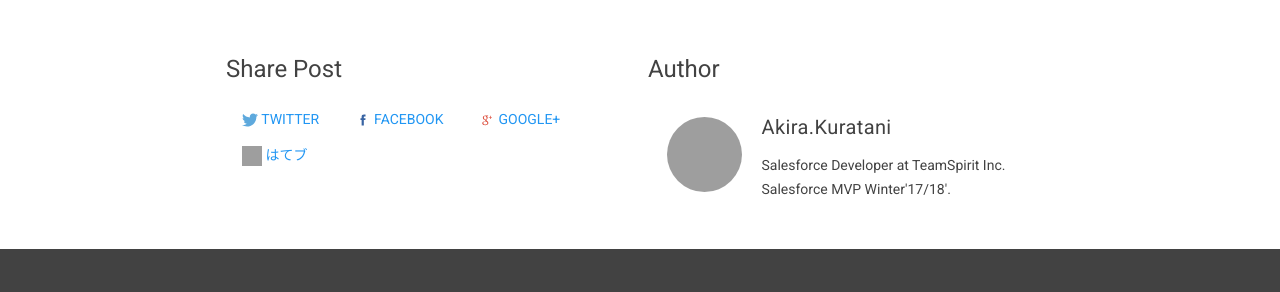
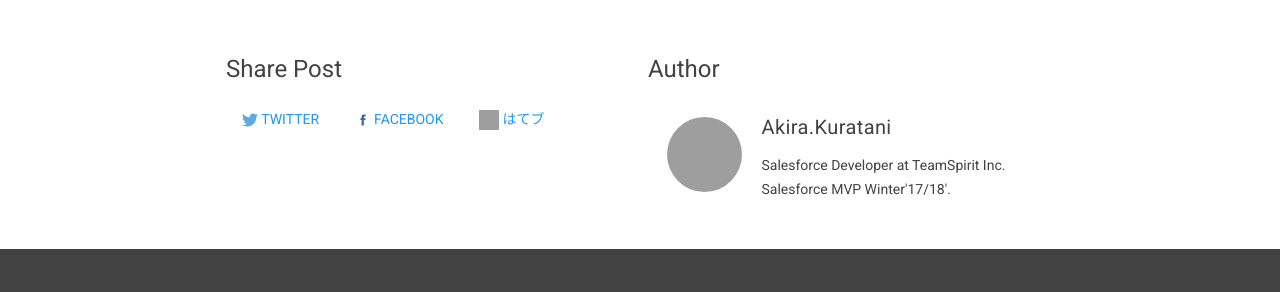
Before and after one commit to migrationfm/migrationfm.github.io, a Jekyll site: the page built from about.md, in a window 1280 px wide. Shown: the part 998-1290 px from the top of the page. Built offline with Jekyll 4.4.1, drawn with Linux system fonts in a browser that asks for light colours; nearby versions of some CDN libraries; grey boxes are pictures that could not be loaded.

Commit message:
Remove Google+ button

```diff
--- a/_includes/social.html
+++ b/_includes/social.html
@@ -27,16 +27,6 @@
       Share post on Facebook
     </div>
 
-    <a id="gplus" class="mdl-button mdl-button--primary gplus" onclick="window.open('https://plus.google.com/share?url='+window.location.href, 'google-plus-share', 'width=490,height=530');return false;">
-      <span class="icon">
-        <svg viewBox="0 0 512 512"><path style="fill: #DC4A38" d="M416.6 179.9h-41.5v41.5h-20.8v-41.5h-41.5v-20.8h41.5v-41.5h20.8v41.5h41.5V179.9zM299.2 351.6c0 31.1-28.4 69-99.9 69 -52.3 0-95.9-22.5-95.9-60.5 0-29.3 18.5-67.3 105.1-67.3 -12.9-10.5-16-25.1-8.2-41 -50.7 0-76.7-29.8-76.7-67.7 0-37 27.5-70.7 83.7-70.7 14.2 0 90 0 90 0l-20.1 21.1h-23.6c16.7 9.5 25.5 29.2 25.5 50.9 0 19.9-11 36-26.6 48.1 -27.7 21.4-20.6 33.4 8.4 54.6C289.7 309.6 299.2 326.2 299.2 351.6zM243.1 186.8c-4.2-31.8-24.9-58-49.2-58.7 -24.3-0.7-40.5 23.7-36.3 55.5 4.2 31.8 27.2 54.1 51.5 54.8C233.3 239.1 247.3 218.6 243.1 186.8zM268.1 354.8c0-26.2-23.9-51.2-64-51.2 -36.1-0.4-66.8 22.8-66.8 49.8 0 27.5 26.1 50.4 62.2 50.4C245.8 403.7 268.1 382.2 268.1 354.8z"/></svg><!--[if lt IE 9]><em>GooglePlus</em><![endif]-->
-      </span>
-      Google+
-    </a>
-    <div class="mdl-tooltip" for="gplus">
-      Share post on Google+
-    </div>
-
     <a id="hatena-bookmark" class="mdl-button mdl-button--primary hatena-bookmark" href="http://b.hatena.ne.jp/entry/{{ site.url }}{{ page.url }}" target="_blank">
       <img src="https://b.st-hatena.com/images/entry-button/button-only@2x.png" alt="このエントリーをはてなブックマークに追加" width="20" height="20" style="border: none;" />
       はてブ
```
